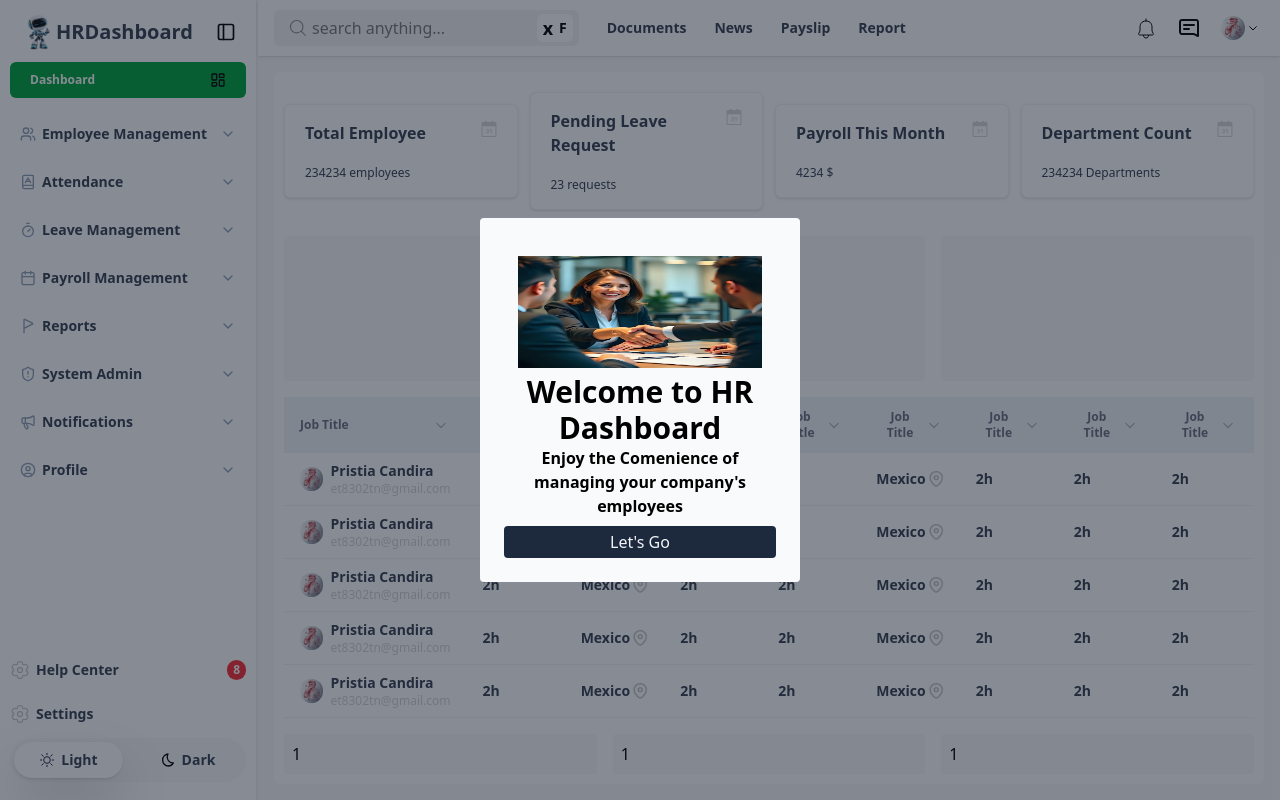
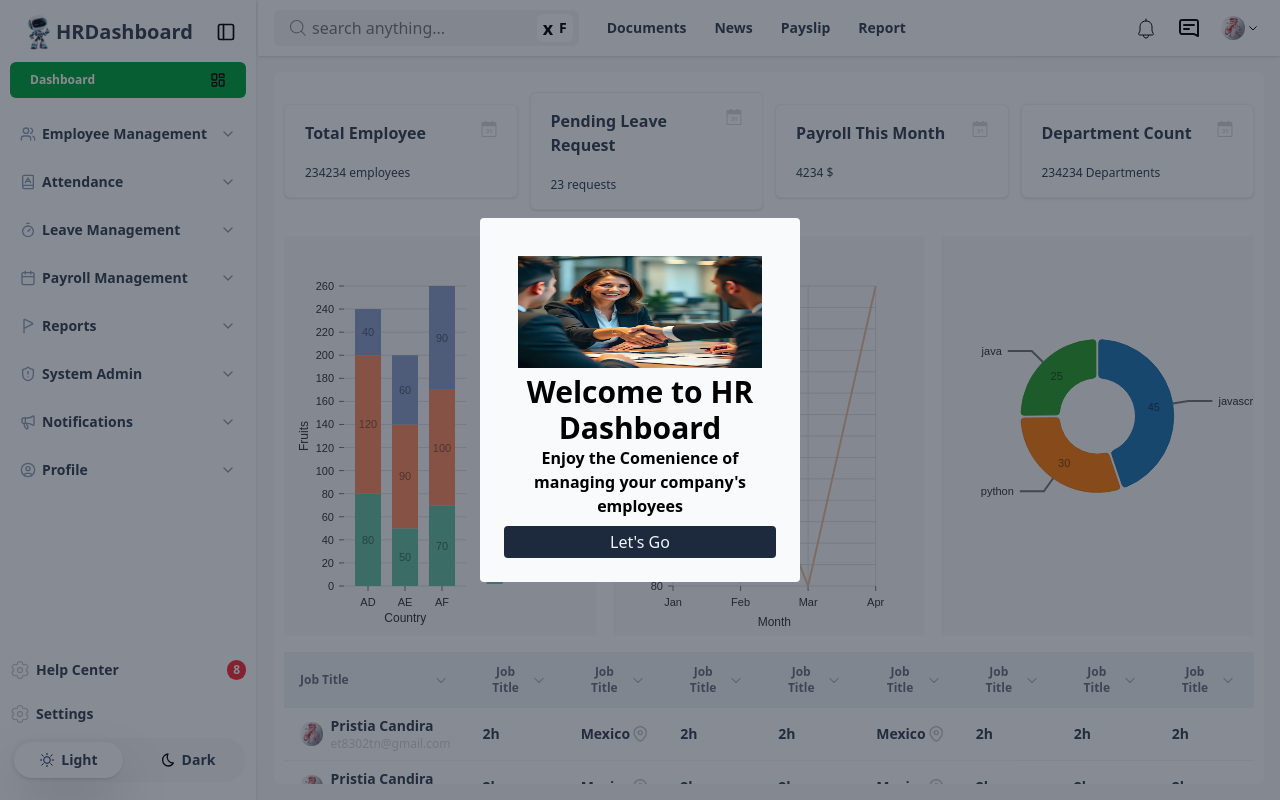
Before and after one commit to HR-and-Payroll-MS/hr_payroll_front, a React app: page /login in a window 1280 px wide. Both pictures are taken after typing "name@example.com", "Sample123" into the empty fields and a click on the button "Login". Built offline with nearby package versions, Linux system fonts and the light colour scheme; the HTML template or start-up script is replaced by a standard one.

Commit message:
added chart examples in to the dashboard

```diff
--- /dev/null
+++ b/src/Example/BarChartExample.jsx
@@ -0,0 +1,59 @@
+// BarChartExample.jsx
+import { ResponsiveBar } from '@nivo/bar';
+
+export default function BarChartExample() {
+  const data = [
+    { country: 'AD', apples: 80, bananas: 120, cherries: 40 },
+    { country: 'AE', apples: 50, bananas: 90, cherries: 60 },
+    { country: 'AF', apples: 70, bananas: 100, cherries: 90 },
+  ];
+
+  return (
+    <div style={{ height: 400 }}>
+      <ResponsiveBar
+        data={data}
+        keys={['apples', 'bananas', 'cherries']}
+        indexBy="country"
+        margin={{ top: 50, right: 130, bottom: 50, left: 60 }}
+        padding={0.3}
+        valueScale={{ type: 'linear' }}
+        indexScale={{ type: 'band', round: true }}
+        colors={{ scheme: 'set2' }}
+        borderColor={{ from: 'color', modifiers: [['darker', 1.6]] }}
+        axisTop={null}
+        axisRight={null}
+        axisBottom={{
+          tickSize: 5,
+          tickPadding: 5,
+          legend: 'Country',
+          legendPosition: 'middle',
+          legendOffset: 32,
+        }}
+        axisLeft={{
+          tickSize: 5,
+          tickPadding: 5,
+          legend: 'Fruits',
+          legendPosition: 'middle',
+          legendOffset: -40,
+        }}
+        labelSkipWidth={12}
+        labelSkipHeight={12}
+        labelTextColor={{ from: 'color', modifiers: [['darker', 1.6]] }}
+        legends={[
+          {
+            dataFrom: 'keys',
+            anchor: 'bottom-right',
+            direction: 'column',
+            justify: false,
+            translateX: 120,
+            translateY: 0,
+            itemsSpacing: 2,
+            itemWidth: 100,
+            itemHeight: 20,
+            itemOpacity: 0.85,
+          },
+        ]}
+      />
+    </div>
+  );
+}
--- /dev/null
+++ b/src/Example/LineChartExample.jsx
@@ -0,0 +1,57 @@
+// LineChartExample.jsx
+import { ResponsiveLine } from '@nivo/line';
+
+export default function LineChartExample() {
+  const data = [
+    {
+      id: 'sales',
+      color: 'hsl(205, 70%, 50%)',
+      data: [
+        { x: 'Jan', y: 100 },
+        { x: 'Feb', y: 120 },
+        { x: 'Mar', y: 80 },
+        { x: 'Apr', y: 150 },
+      ],
+    },
+  ];
+
+  return (
+    <div style={{ height: 400 }}>
+      <ResponsiveLine
+        data={data}
+        margin={{ top: 50, right: 50, bottom: 50, left: 60 }}
+        xScale={{ type: 'point' }}
+        yScale={{
+          type: 'linear',
+          min: 'auto',
+          max: 'auto',
+          stacked: false,
+          reverse: false,
+        }}
+        axisTop={null}
+        axisRight={null}
+        axisBottom={{
+          tickSize: 5,
+          tickPadding: 5,
+          legend: 'Month',
+          legendOffset: 36,
+          legendPosition: 'middle',
+        }}
+        axisLeft={{
+          tickSize: 5,
+          tickPadding: 5,
+          legend: 'Sales',
+          legendOffset: -40,
+          legendPosition: 'middle',
+        }}
+        colors={{ scheme: 'nivo' }}
+        pointSize={8}
+        pointColor={{ theme: 'background' }}
+        pointBorderWidth={2}
+        pointBorderColor={{ from: 'serieColor' }}
+        pointLabelYOffset={-12}
+        useMesh={true}
+      />
+    </div>
+  );
+}
--- /dev/null
+++ b/src/Example/PieChartExample.jsx
@@ -0,0 +1,31 @@
+// PieChartExample.jsx
+import { ResponsivePie } from '@nivo/pie';
+
+export default function PieChartExample() {
+  const data = [
+    { id: "javascript", label: "JavaScript", value: 45 },
+    { id: "python", label: "Python", value: 30 },
+    { id: "java", label: "Java", value: 25 },
+  ];
+
+  return (
+    <div style={{ height: 400 }}>
+      <ResponsivePie
+        data={data}
+        margin={{ top: 40, right: 80, bottom: 80, left: 80 }}
+        innerRadius={0.5}
+        padAngle={2}
+        cornerRadius={3}
+        activeOuterRadiusOffset={8}
+        colors={{ scheme: 'category10' }}
+        borderWidth={1}
+        borderColor={{ from: 'color', modifiers: [['darker', 0.2]] }}
+        arcLinkLabelsSkipAngle={10}
+        arcLinkLabelsTextColor="#333333"
+        arcLinkLabelsThickness={2}
+        arcLabelsSkipAngle={10}
+        arcLabelsTextColor={{ from: 'color', modifiers: [['darker', 2]] }}
+      />
+    </div>
+  );
+}
--- a/src/layouts/DashboardLayout.jsx
+++ b/src/layouts/DashboardLayout.jsx
@@ -3,6 +3,9 @@ import SummaryCard from '../Components/SummaryCard'
 import {table} from '../Hooks/useTableStructure'
 import Table from '../Components/Table';
 import Modal from '../Components/Modal'
+import BarChartExample from '../Example/BarChartExample';
+import LineChartExample from '../Example/LineChartExample';
+import PieChartExample from '../Example/PieChartExample';
 function DashboardLayout() {
   const [isOpen,setClose]=useState(true)
   const data=[1,2,2,2,3]
@@ -24,9 +27,9 @@ function DashboardLayout() {
             <SummaryCard/>
             </div>
         <div className='flex gap-4  w-full flex-2'>
-            <div className='bg-gray-50 h-full rounded flex-1 '></div>
-            <div className='bg-gray-50 h-full rounded flex-1 '></div>
-            <div className='bg-gray-50 h-full rounded flex-1 '></div>
+            <div className='bg-gray-50 h-full rounded flex-1 '><BarChartExample/></div>
+            <div className='bg-gray-50 h-full rounded flex-1 '><LineChartExample/></div>
+            <div className='bg-gray-50 h-full rounded flex-1 '><PieChartExample/></div>
             </div>
         <div className='flex gap-4 rounded flex-1 h-fit w-full bg-gray-50'>
             <Table data={data} bodyStructure={bodyStructure} headerStructure={headerStructure}/>
```
Also changed, not shown: src/Example/i.txt.
